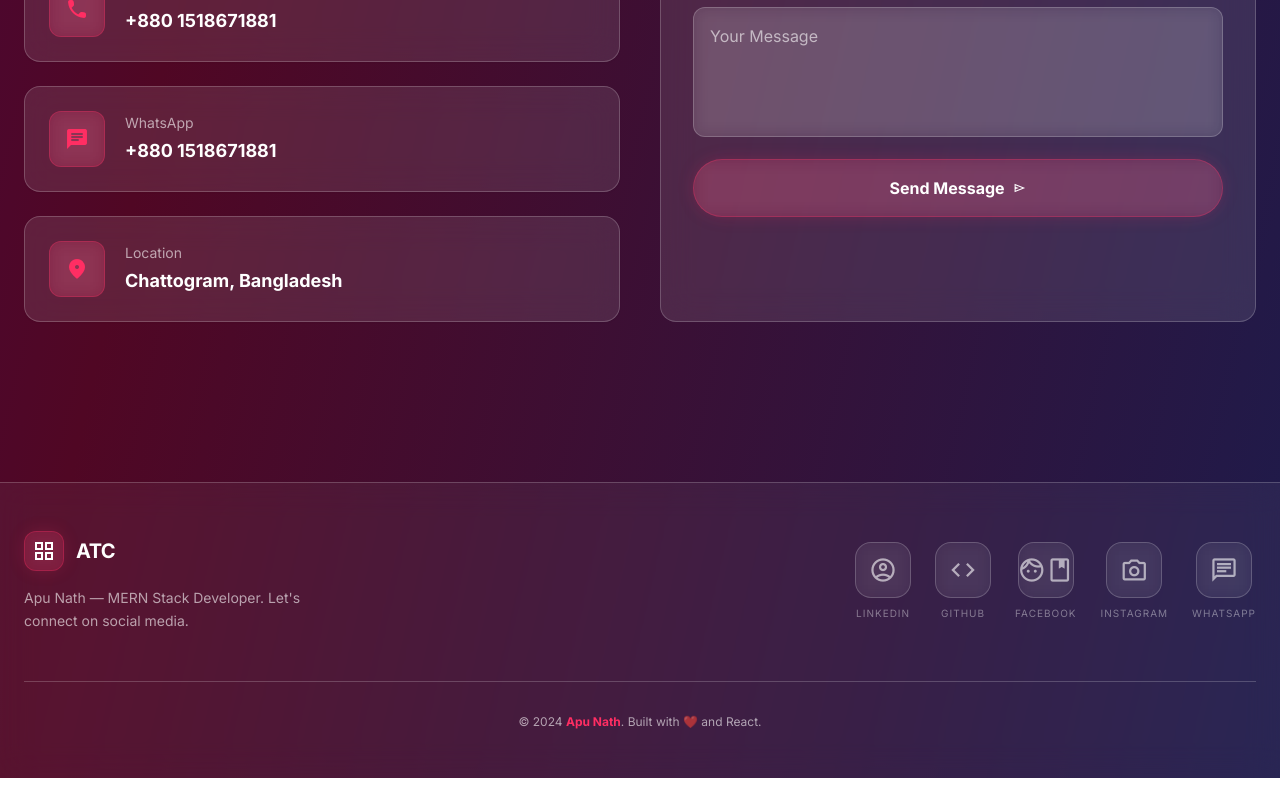
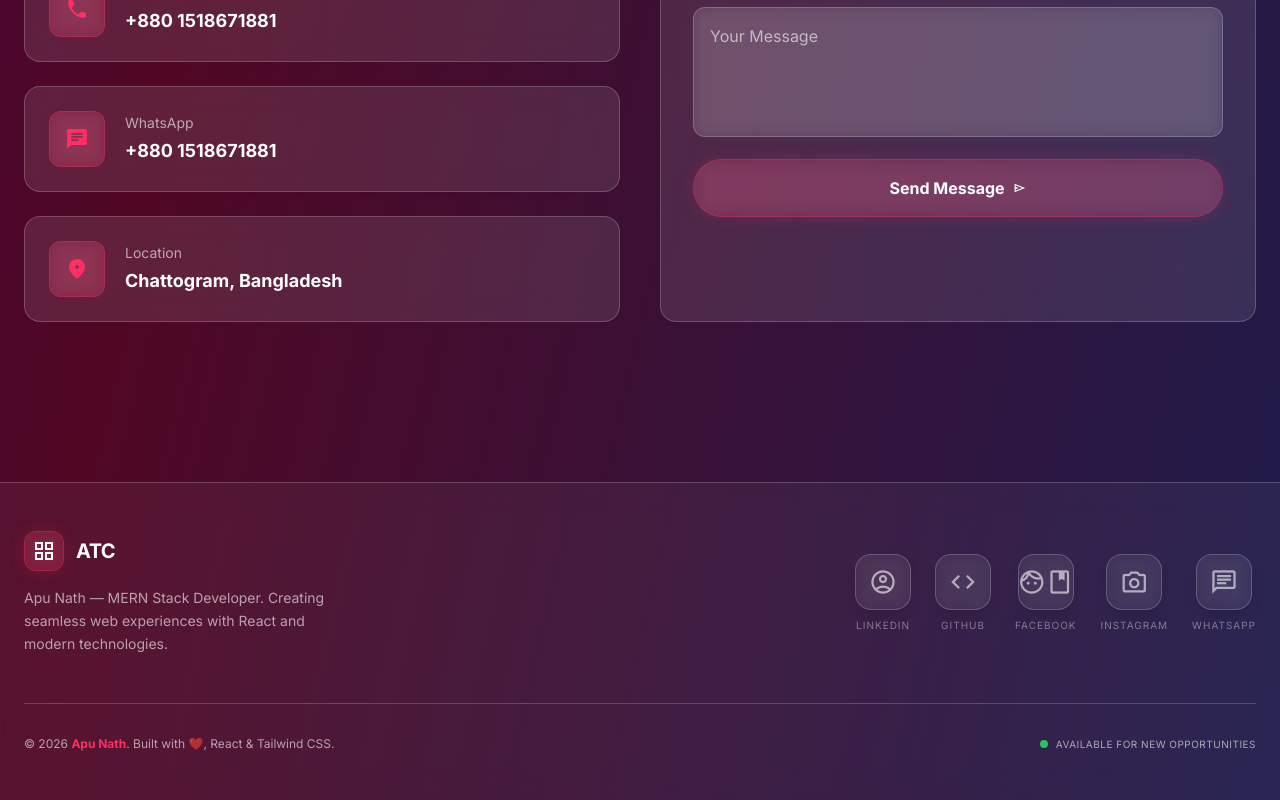
Before and after one commit to opunath26/Portfolio-2026, a React (Create React App) app: page / in a window 1280 px wide. Shown: the part 4820-5620 px from the top of the page. Before the commit the page ends 5598 px from the top, so only its background shows below. Built offline with nearby package versions, Linux system fonts and the light colour scheme; a web font is replaced by a local one.

Commit message:
Footer update

```diff
--- a/src/App.jsx
+++ b/src/App.jsx
@@ -1165,17 +1165,12 @@ const Footer = () => {
   const ref = useRef(null);
   const isInView = useInView(ref, { once: true, margin: "-100px" });
 
-  // Social Links updated with your profiles
   const socialLinks = [
     { name: 'LinkedIn', icon: 'account_circle', href: 'https://www.linkedin.com/in/apu-nath-76a490392/' },
     { name: 'GitHub', icon: 'code', href: 'https://github.com/opunath26' },
     { name: 'Facebook', icon: 'facebook', href: 'https://www.facebook.com/oputhecoder26' },
     { name: 'Instagram', icon: 'photo_camera', href: 'https://www.instagram.com/artistop26?utm_source=qr' },
-    {
-      name: 'WhatsApp',
-      icon: 'chat',
-      href: 'https://wa.me/8801518671881'
-    }
+    { name: 'WhatsApp', icon: 'chat', href: 'https://wa.me/8801518671881' }
   ];
 
   return (
@@ -1198,27 +1193,23 @@ const Footer = () => {
               <span className="font-bold text-white text-xl tracking-tight">ATC</span>
             </div>
             <p className="max-w-xs text-white/60 text-sm leading-relaxed">
-              Apu Nath — MERN Stack Developer. Let's connect on social media.
+              Apu Nath — MERN Stack Developer. Creating seamless web experiences with React and modern technologies.
             </p>
           </div>
 
-          {/* Center/Right Side: Big Social Icons */}
+          {/* Social Icons Section */}
           <div className="flex flex-wrap justify-center gap-6">
             {socialLinks.map((social, index) => (
               <motion.a
                 key={index}
-                whileHover={{
-                  scale: 1.2,
-                  backgroundColor: 'rgba(255, 46, 99, 0.2)', // Pinkish glow on hover
-                  color: '#FF2E63'
-                }}
-                transition={{ type: "spring", stiffness: 400, damping: 10 }}
+                whileHover={{ scale: 1.15, color: '#FF2E63' }}
+                whileTap={{ scale: 0.95 }}
                 href={social.href}
                 target="_blank"
                 rel="noopener noreferrer"
                 className="group flex flex-col items-center gap-2"
               >
-                <div className="flex justify-center items-center bg-white/5 backdrop-blur-sm border border-white/20 group-hover:border-primary/50 rounded-2xl w-14 h-14 text-white/60 transition-all">
+                <div className="flex justify-center items-center bg-white/5 shadow-lg group-hover:shadow-primary/20 backdrop-blur-sm border border-white/20 group-hover:border-primary/50 rounded-2xl w-14 h-14 text-white/60 transition-all">
                   <span className="text-[28px] material-symbols-outlined">{social.icon}</span>
                 </div>
                 <span className="text-[10px] text-white/40 group-hover:text-primary uppercase tracking-widest transition-colors">
@@ -1229,11 +1220,20 @@ const Footer = () => {
           </div>
         </div>
 
-        {/* Bottom Copyright */}
-        <div className="mt-12 pt-8 border-white/20 border-t text-center">
-          <p className="text-white/60 text-xs">
-            © 2024 <span className="font-bold text-primary">Apu Nath</span>. Built with ❤️ and React.
+        {/* Bottom Copyright Updated */}
+        <div className="flex md:flex-row flex-col justify-between items-center gap-4 mt-12 pt-8 border-white/20 border-t">
+          <p className="text-white/60 text-xs md:text-left text-center">
+            © {new Date().getFullYear()} <span className="font-bold text-primary">Apu Nath</span>. Built with ❤️, React & Tailwind CSS.
           </p>
+
+          {/* Quick links - Hiring Badge */}
+          <div className="flex items-center gap-2">
+            <span className="relative flex w-2 h-2">
+              <span className="inline-flex absolute bg-green-400 opacity-75 rounded-full w-full h-full animate-ping"></span>
+              <span className="inline-flex relative bg-green-500 rounded-full w-2 h-2"></span>
+            </span>
+            <span className="text-[10px] text-white/60 uppercase tracking-wider">Available for new opportunities</span>
+          </div>
         </div>
       </div>
     </motion.footer>
```
